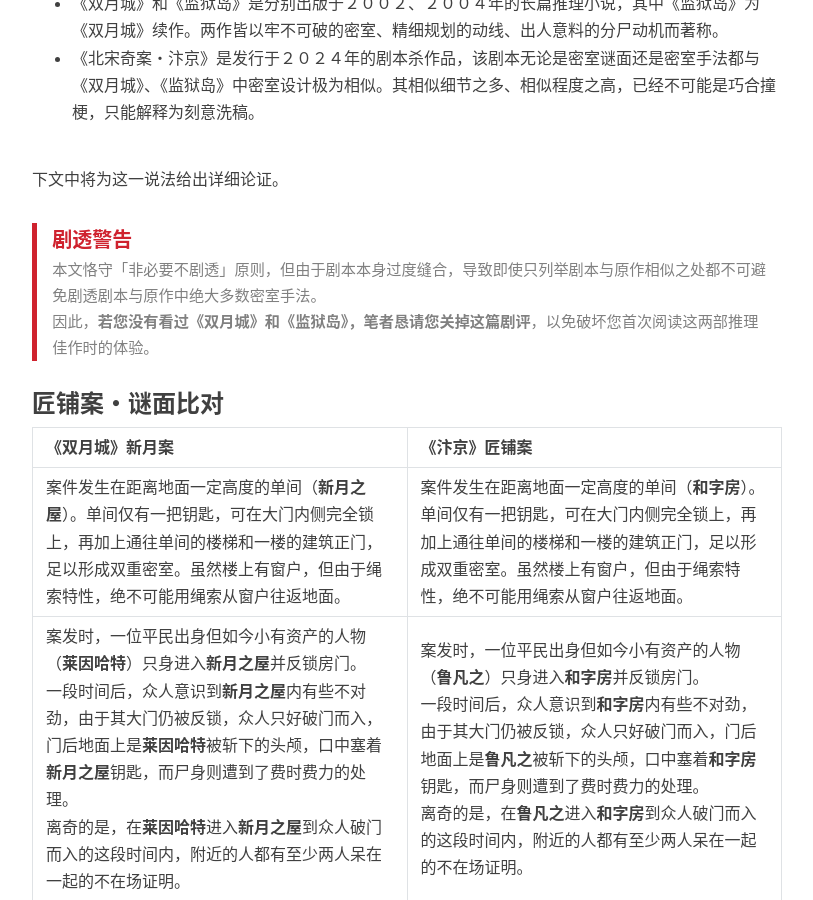
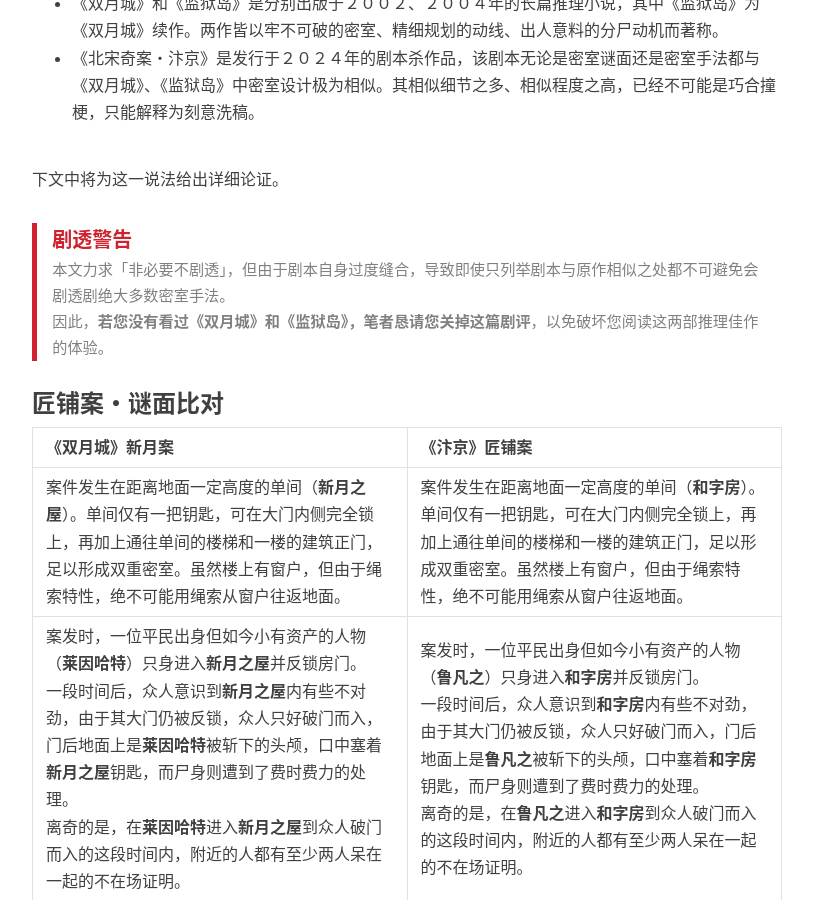
Before and after one commit to mysteryreview/mysteryreview.github.io, a Jekyll site: the page built from _posts/2024-05-31-北宋奇案.md, in a window 1280 px wide and 900 px high, scrolled down 634 px. Shown: the whole window, without its empty margins (233-1046 px from the left). Built offline with Jekyll 4.4.1, drawn with Linux system fonts in a browser that asks for light colours; nearby versions of some CDN libraries; comment, search, counter and statistics services are not loaded.

Commit message:
Update 2024-05-31-北宋奇案.md

```diff
--- a/_posts/2024-05-31-北宋奇案.md
+++ b/_posts/2024-05-31-北宋奇案.md
@@ -21,8 +21,8 @@
 
 <blockquote style="border-left-color: rgb(207, 34, 46); padding: 0px 1em; margin-bottom: 16px;">
 <p style="color: rgb(207, 34, 46); font-size: 2rem; font-weight: bold;">剧透警告</p>
-<p>本文恪守「非必要不剧透」原则，但由于剧本本身过度缝合，导致即使只列举剧本与原作相似之处都不可避免剧透剧本与原作中绝大多数密室手法。</p>
-<p>因此，<strong>若您没有看过《双月城》和《监狱岛》，笔者恳请您关掉这篇剧评</strong>，以免破坏您首次阅读这两部推理佳作时的体验。</p>
+<p>本文力求「非必要不剧透」，但由于剧本自身过度缝合，导致即使只列举剧本与原作相似之处都不可避免会剧透剧绝大多数密室手法。</p>
+<p>因此，<strong>若您没有看过《双月城》和《监狱岛》，笔者恳请您关掉这篇剧评</strong>，以免破坏您阅读这两部推理佳作的体验。</p>
 </blockquote>
 
 ### 匠铺案・谜面比对
```
